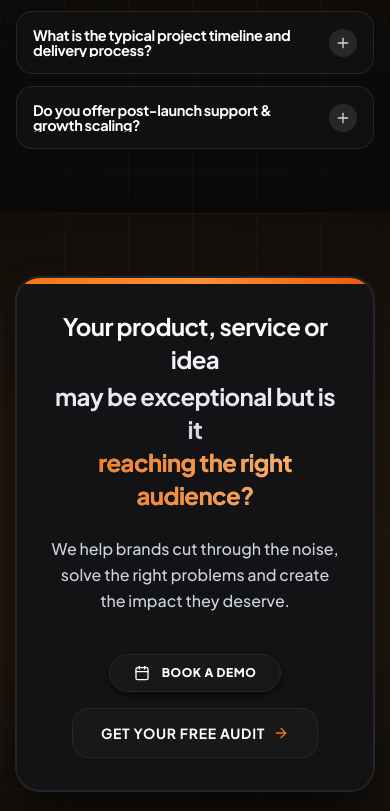
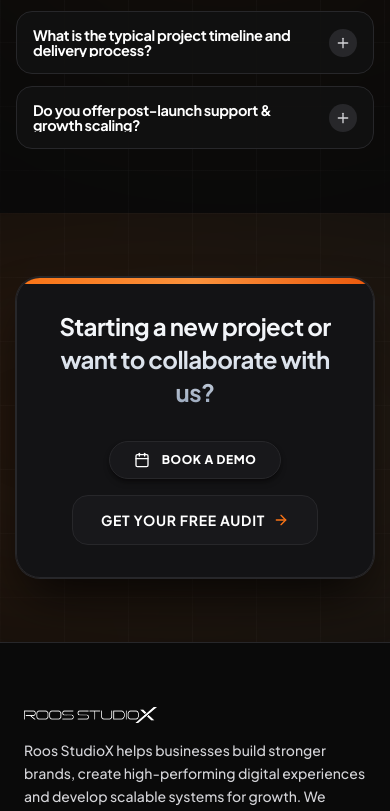
Before and after one commit to itsroosguy/roosx, a React (Vite) app: page / in a window 390 px wide. Shown: the part 7402-8213 px from the top of the page. Built offline with nearby package versions, Linux system fonts and the light colour scheme.

Commit message:
Update pre-footer copy to 'Starting a new project or want to collaborate with us?'

```diff
--- a/src/components/PreFooterCTA.tsx
+++ b/src/components/PreFooterCTA.tsx
@@ -49,26 +49,12 @@ export const PreFooterCTA: React.FC<PreFooterCTAProps> = ({
 
           {/* User Requested Impact Narrative */}
           <h2
-            className={`font-display text-2xl sm:text-4xl md:text-5xl font-bold tracking-tight leading-snug max-w-4xl mx-auto mb-6 ${
+            className={`font-display text-2xl sm:text-4xl md:text-5xl font-bold tracking-tight leading-snug max-w-4xl mx-auto mb-8 ${
               isDarkMode ? 'text-silver-gradient' : 'text-[#111111]'
             }`}
           >
-            <span className="block">Your product, service or idea</span>
-            <span className="block mt-1">
-              may be exceptional but is it{' '}
-              <span className="bg-gradient-to-r from-[#F97316] via-[#FB923C] to-[#FDBA74] bg-clip-text text-transparent inline-block">
-                reaching the right audience?
-              </span>
-            </span>
+            Starting a new project or want to collaborate with us?
           </h2>
-
-          <p
-            className={`text-base sm:text-xl font-medium leading-relaxed max-w-3xl mx-auto mb-10 ${
-              isDarkMode ? 'text-[#CBD5E1]' : 'text-[#52525B]'
-            }`}
-          >
-            We help brands cut through the noise, solve the right problems and create the impact they deserve.
-          </p>
 
           {/* Book A Demo Action Buttons */}
           <div className="flex flex-col sm:flex-row items-center justify-center gap-4 sm:gap-5">
```
